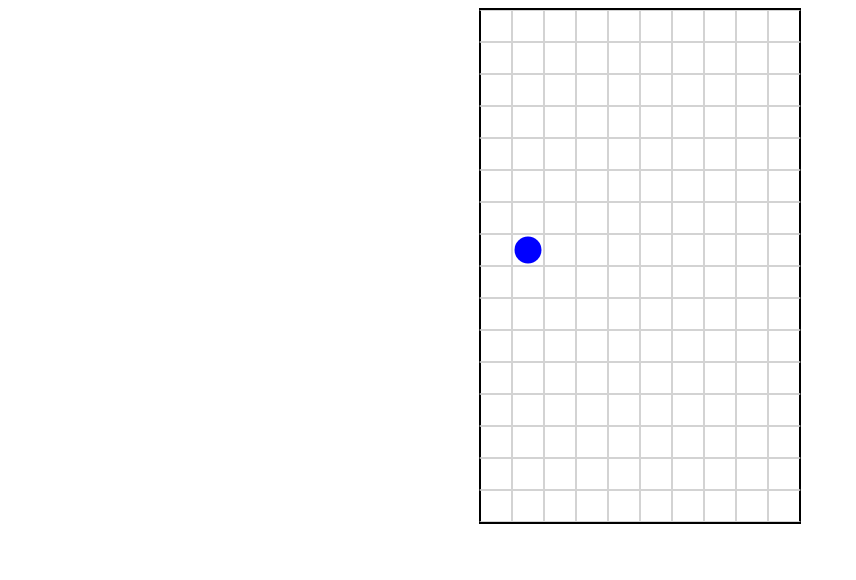
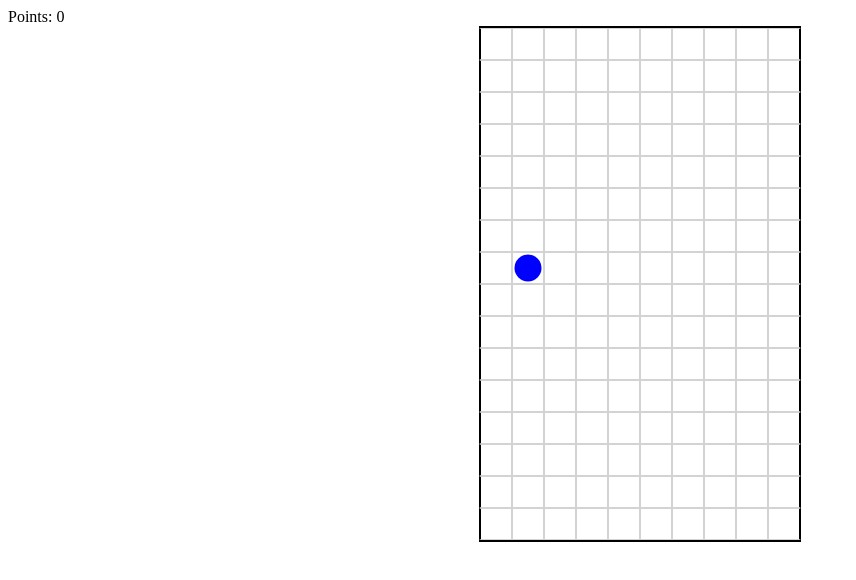
Before and after one commit to FynnGrandke/miracle, a React app: page / in a window 1280 px wide. Shown: the top 580 px of the page, without its empty margins (0-856 px from the left). Built offline with nearby package versions, Linux system fonts and the light colour scheme.

Commit message:
Added point counter

```diff
--- a/src/components/GameObserver.tsx
+++ b/src/components/GameObserver.tsx
@@ -9,6 +9,7 @@
   numberOfRows: number;
   numberOfColumns: number;
   playfieldDimensions: any;
+  points: number;
 }
 
 // This class keeps track of the keyboard input and holds map of the blocks
@@ -32,7 +33,8 @@
       numberOfRows,
       numberOfColumns,
       activeRow: 0,
-      playfieldDimensions: newPlayfieldDimensions
+      playfieldDimensions: newPlayfieldDimensions,
+      points: 0
     };
 
     this.getRowBlocks = this.getRowBlocks.bind(this);
@@ -78,6 +80,7 @@
         // Casting the row to an array to make it easier to check if it is full
         if (this.getRowBlocks(this.state.activeRow).toString() === new Array(this.state.numberOfColumns).fill(1).toString()) {
           this.emptyRow(this.state.activeRow);
+          this.setState({ points: this.state.points + 1 });
         }
 
         this.newBlock();
@@ -164,12 +167,19 @@
   }
 
   render() {
-    return <Playfield
-      activeRow={this.state.activeRow}
-      numberOfRows={this.state.numberOfRows}
-      numberOfColumns={this.state.numberOfColumns}
-      coordinatesXY={this.getCoordinates()}
-      getRowLayout={this.getRowBlocks}
-    />;
+    return (
+      <div>
+        <div>
+          Points: {this.state.points}
+        </div>
+        <Playfield
+          activeRow={this.state.activeRow}
+          numberOfRows={this.state.numberOfRows}
+          numberOfColumns={this.state.numberOfColumns}
+          coordinatesXY={this.getCoordinates()}
+          getRowLayout={this.getRowBlocks}
+        />
+      </div>
+    );
   }
 }
```
